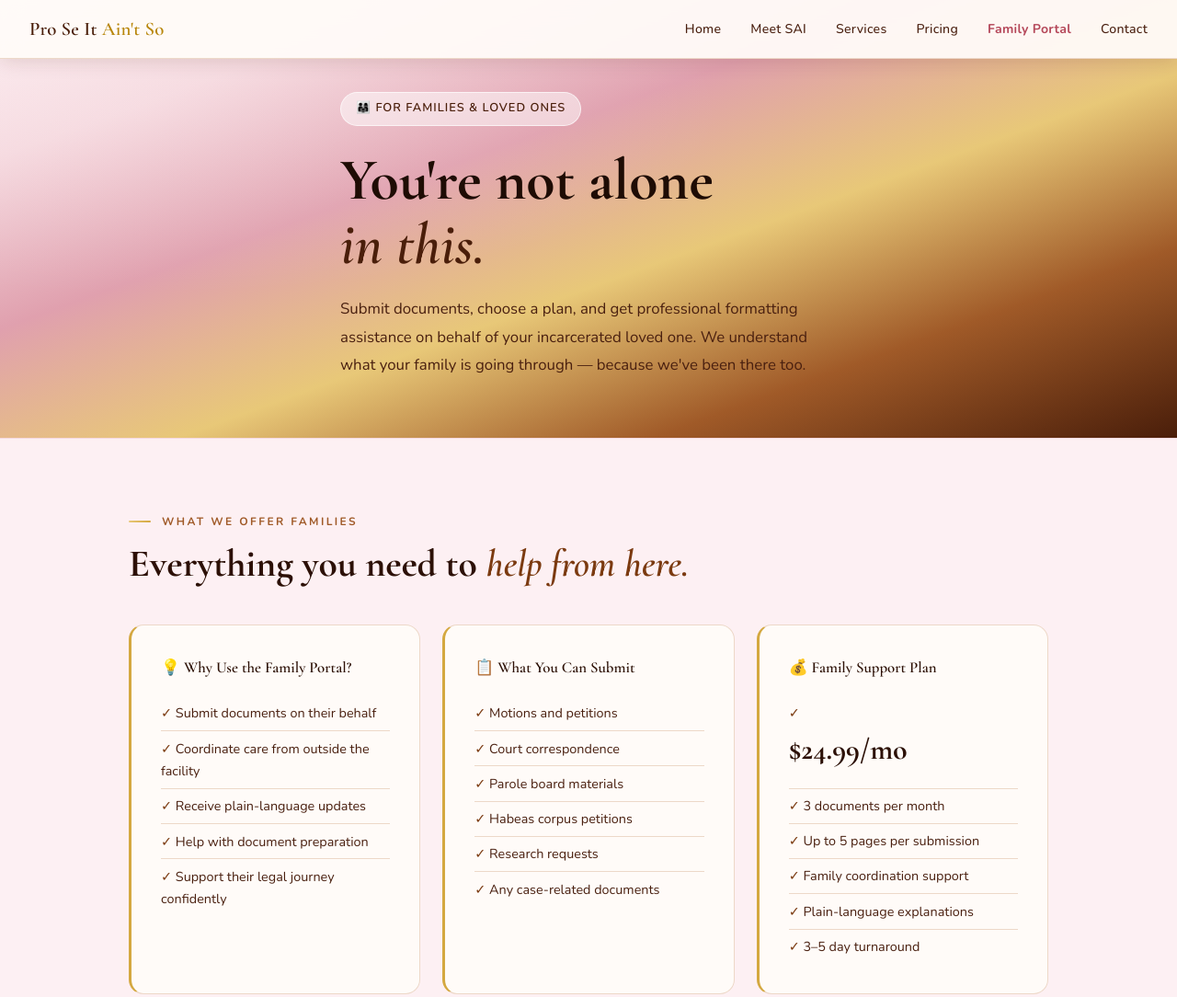
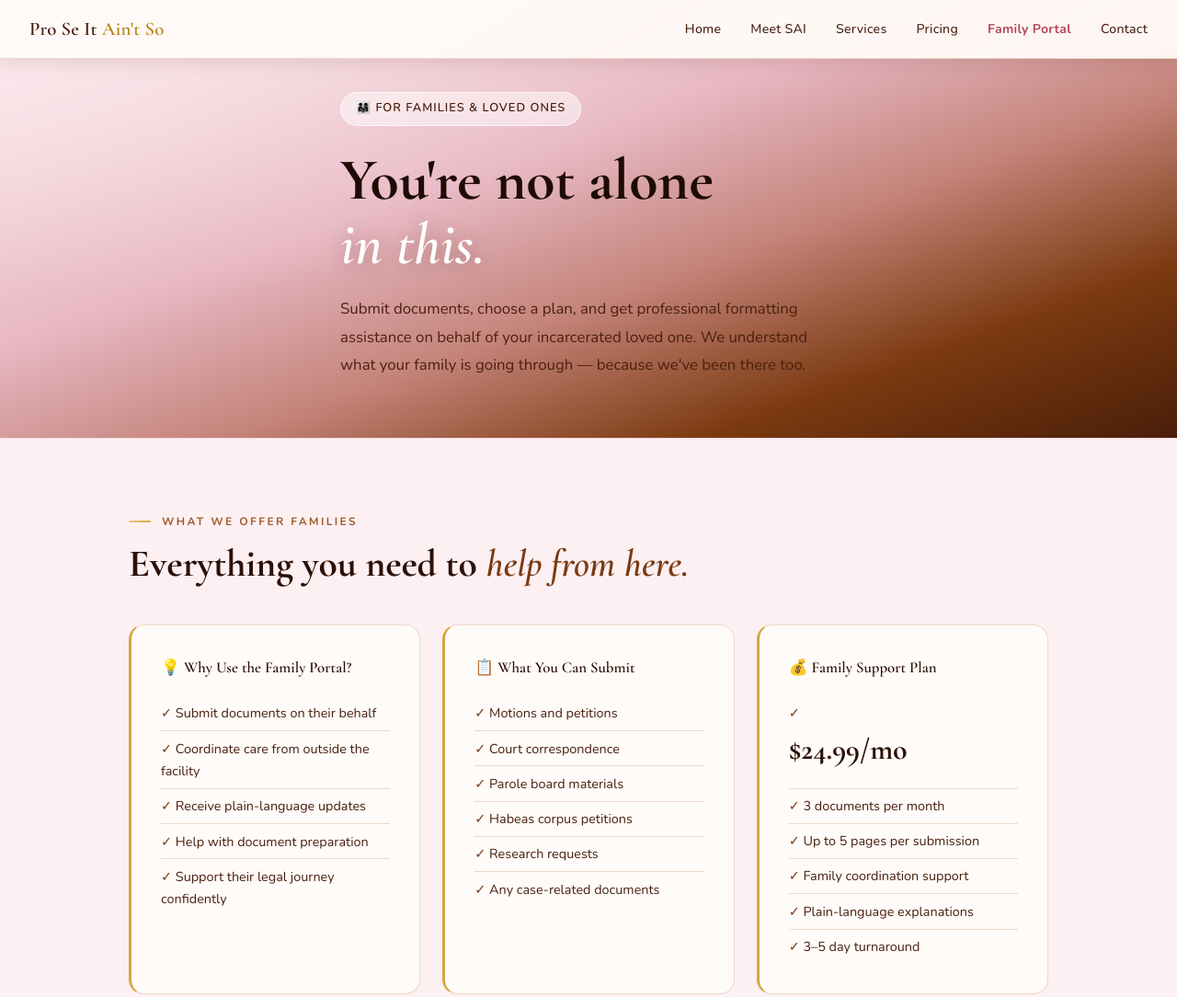
Before and after one commit to 1makedadavis/Proseitaintso.com, a plain HTML site: page family-portal.html in a window 1280 px wide. Shown: the top 1084 px of the page at 92% size. Drawn offline with nearby package versions, Linux system fonts and the light colour scheme.

Commit message:
Revise hero section styles in family-portal.html
Updated gradient colors and modified h1 em styling.

```diff
--- a/family-portal.html
+++ b/family-portal.html
@@ -72,10 +72,10 @@
     min-height: 55vh;
     background: linear-gradient(160deg,
       #FDF0F3 0%,
-      #F5D8DE 18%,
-      #E0A0AE 38%,
-      #E8C878 58%,
-      #A05A28 78%,
+      #F5D8DE 20%,
+      #E8B8C4 40%,
+      #C4847A 60%,
+      #7B3A10 80%,
       #4A1E0A 100%
     );
     display: flex; align-items: center;
@@ -109,7 +109,7 @@
     font-weight: 700; line-height: 1.1;
     color: var(--ink); margin-bottom: 1.25rem;
   }
-  h1 em { font-style: italic; color: var(--choc); }
+  h1 em { font-style: italic; color: white; text-shadow: 0 2px 20px rgba(74,30,10,0.3); }
   .hero-sub {
     font-size: 1.05rem; color: var(--ink-soft);
     max-width: 540px; font-weight: 400; line-height: 1.8;
```
